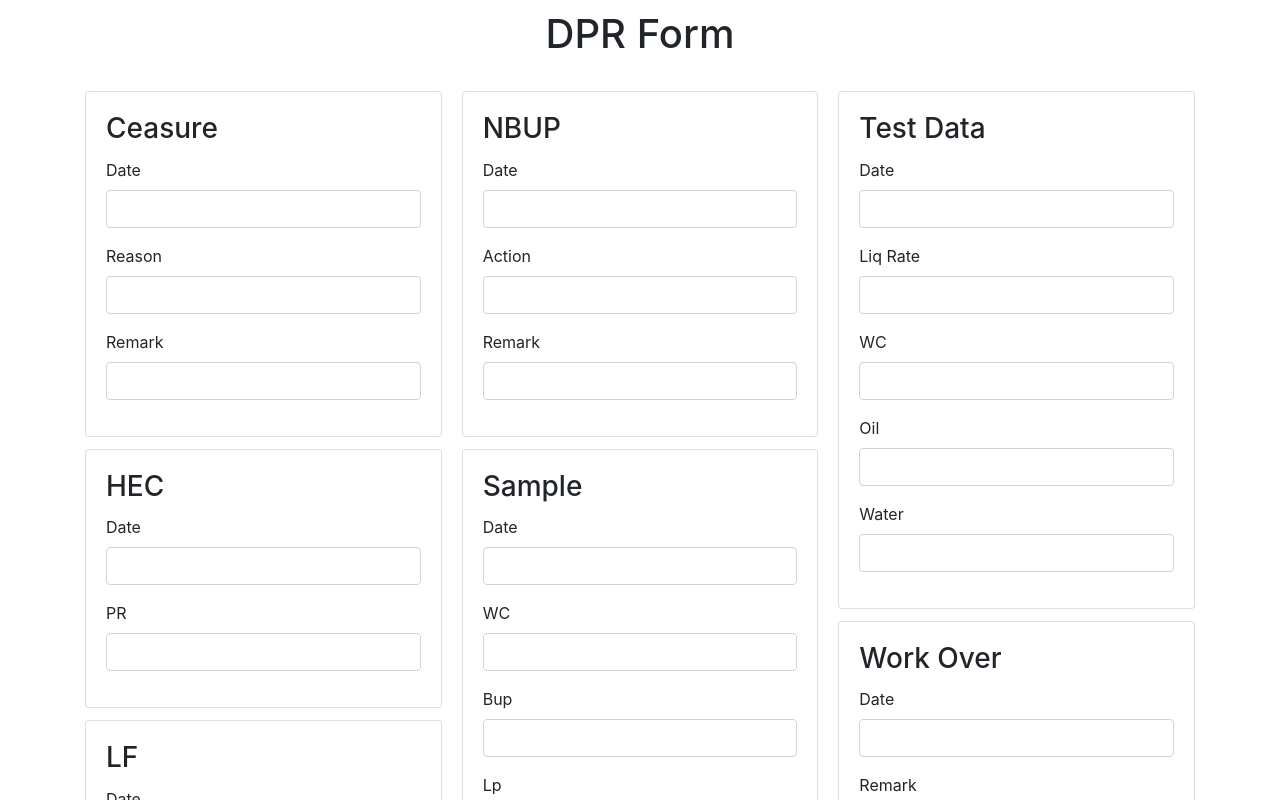
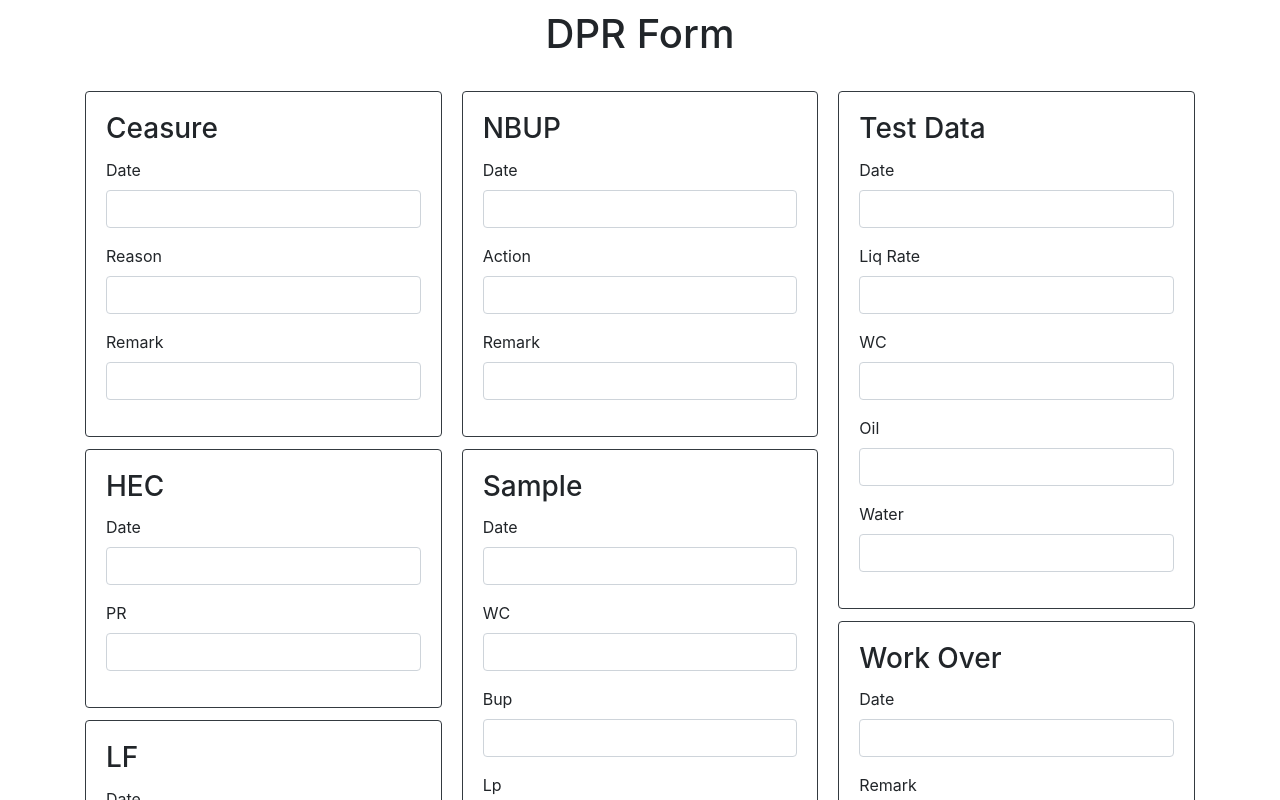
Before and after one commit to Icor101/dpr-dashboard, an Angular app: page / in a window 1280 px wide. Shown: the top 800 px of the page. Built offline with nearby package versions, Linux system fonts and the light colour scheme.

Commit message:
Fixing Borders and package-lock.json

```diff
--- a/src/app/form/form.component.html
+++ b/src/app/form/form.component.html
@@ -1,18 +1,18 @@
 <div class="container">
-    <h1 style = "text-align:center; padding-bottom: 25px; padding-top: 10px;">DPR Form</h1>
+    <h1 style="text-align:center; padding-bottom: 25px; padding-top: 10px;">DPR Form</h1>
     <form>
-      <div class = "card-columns">
-        <div class="card" *ngFor = "let item of map | keyvalue">
+        <div class="card-columns">
+            <div class="card border-dark" *ngFor="let item of map | keyvalue">
                 <div class="card-body">
                     <h3 class="card-title">{{item.key}}</h3>
-            <div class="form-group" *ngFor = "let val of item.value">
+                    <div class="form-group" *ngFor="let val of item.value">
                         <label for="Date">{{val}}</label>
                         <input type="text" class="form-control" id="name" required>
                     </div>
                 </div>
             </div>
         </div>
-      <div class = "text-center">
+        <div class="text-center">
             <button type="submit" class="btn btn-success">Submit</button>
         </div>
     </form>
```
Also changed, not shown: 1 other file (tests, documents, lock files or other folders). Lines whose indentation alone changed are shown as unchanged.
